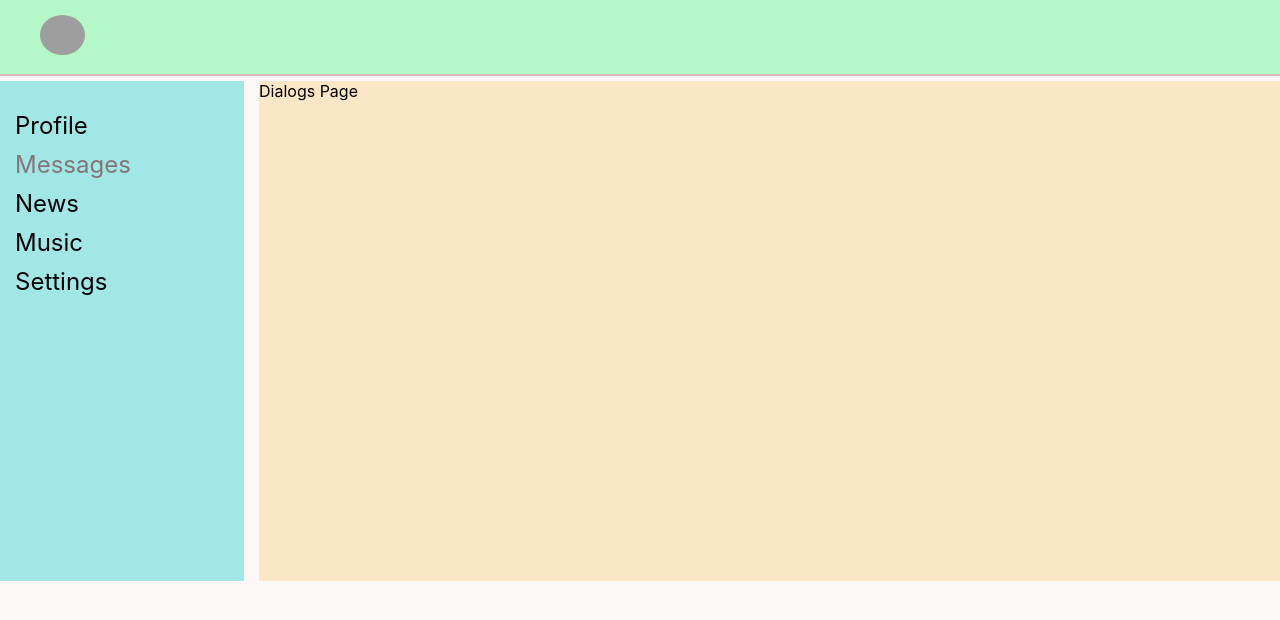
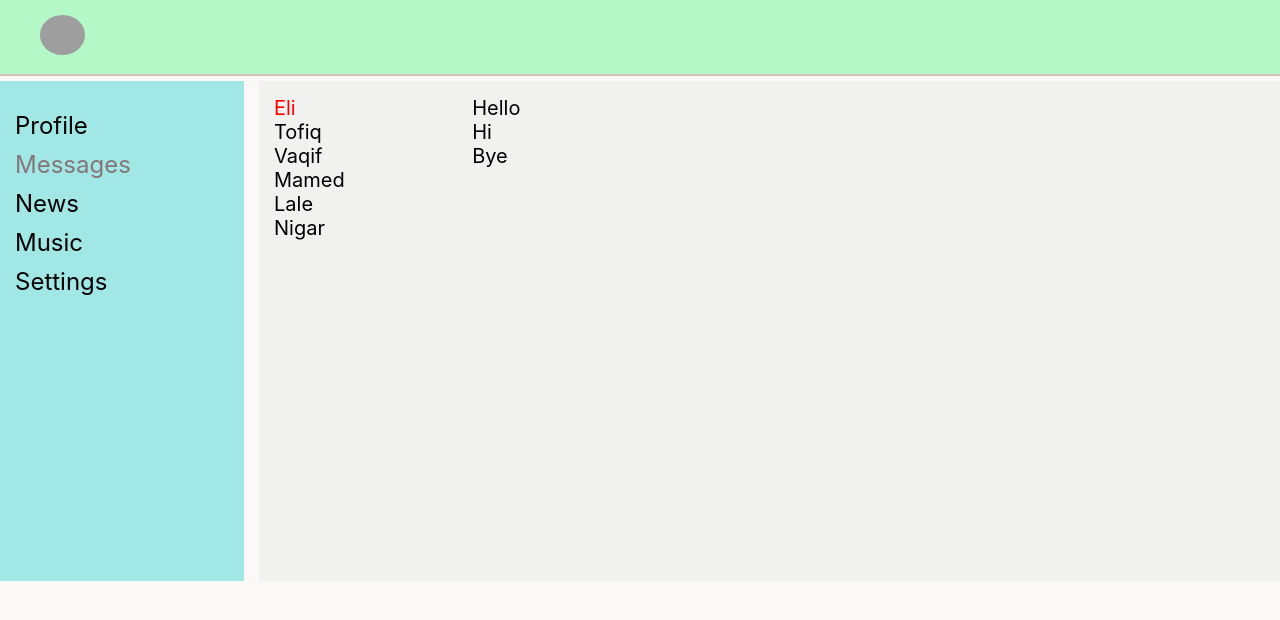
Before and after one commit to DevFariz/Social-media-project, a React (Create React App) app: page /dialogs in a window 1280 px wide. Shown: the top 620 px of the page. Built offline with nearby package versions, Linux system fonts and the light colour scheme; grey boxes are pictures that could not be loaded.

Commit message:
feat: add content and some design to dialogs page

```diff
--- a/src/App.css
+++ b/src/App.css
@@ -29,5 +29,5 @@ ul, li{
 
 .wrapper-content{
   grid-column: span 8;
-  background-color: #FBE7C6;
+  background-color: #f1f1f0;
 }
--- a/src/components/Dialogs/Dialogs.jsx
+++ b/src/components/Dialogs/Dialogs.jsx
@@ -1,11 +1,23 @@
 import classes from "./Dialogs.module.css";
 
 const Dialogs = () => {
-    return (
-        <div>
-            Dialogs Page
-        </div>
-    )
-}
+  return (
+    <div className={classes.dialogs}>
+      <div className={classes.dialogsItems}>
+        <div className={`${classes.dialog} ${classes.active}`}>Eli</div>
+        <div className={classes.dialog}>Tofiq</div>
+        <div className={classes.dialog}>Vaqif</div>
+        <div className={classes.dialog}>Mamed</div>
+        <div className={classes.dialog}>Lale</div>
+        <div className={classes.dialog}>Nigar</div>
+      </div>
+      <div className={classes.messages}>
+          <div className={classes.message}>Hello</div>
+          <div className={classes.message}>Hi</div>
+          <div className={classes.message}>Bye</div>
+      </div>
+    </div>
+  );
+};
 
-export default Dialogs
+export default Dialogs;
--- a/src/components/Dialogs/Dialogs.module.css
+++ b/src/components/Dialogs/Dialogs.module.css
@@ -0,0 +1,26 @@
+.dialogs{
+    display: grid;
+    grid-template-columns: 2fr 8fr;
+    padding: 15px;
+    font-size: 20px;
+}
+
+.dialogsItems{
+
+}
+
+dialog{
+
+}
+
+.messages{
+
+}
+
+.message{
+
+}
+
+.active{
+    color: red;
+}
```
